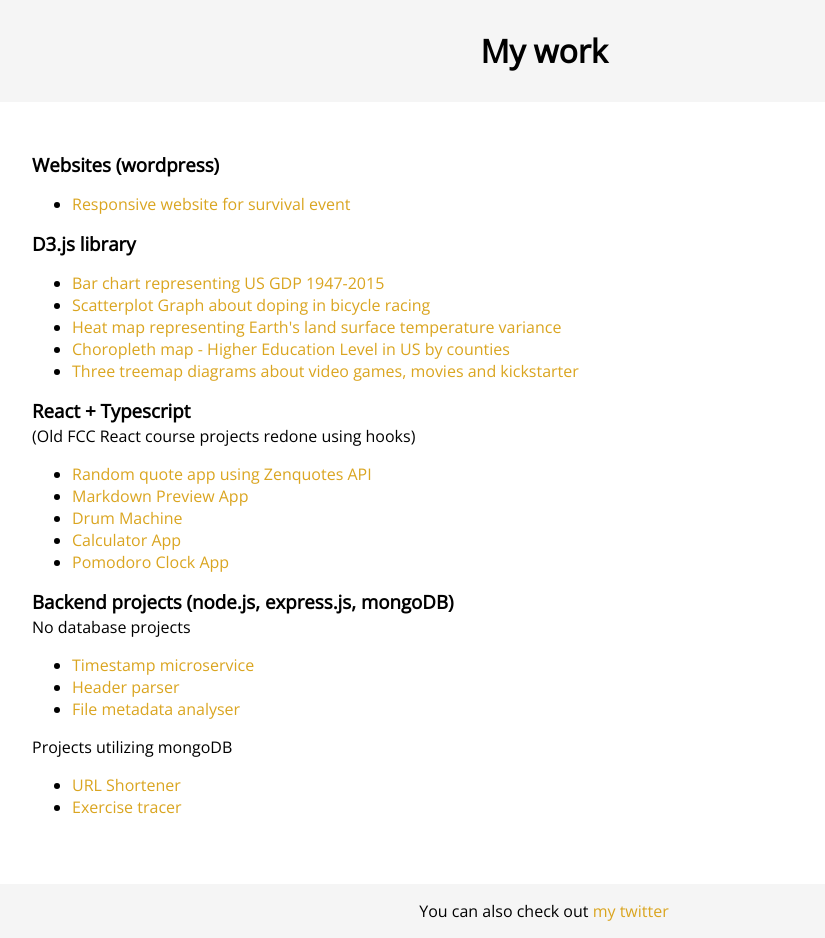
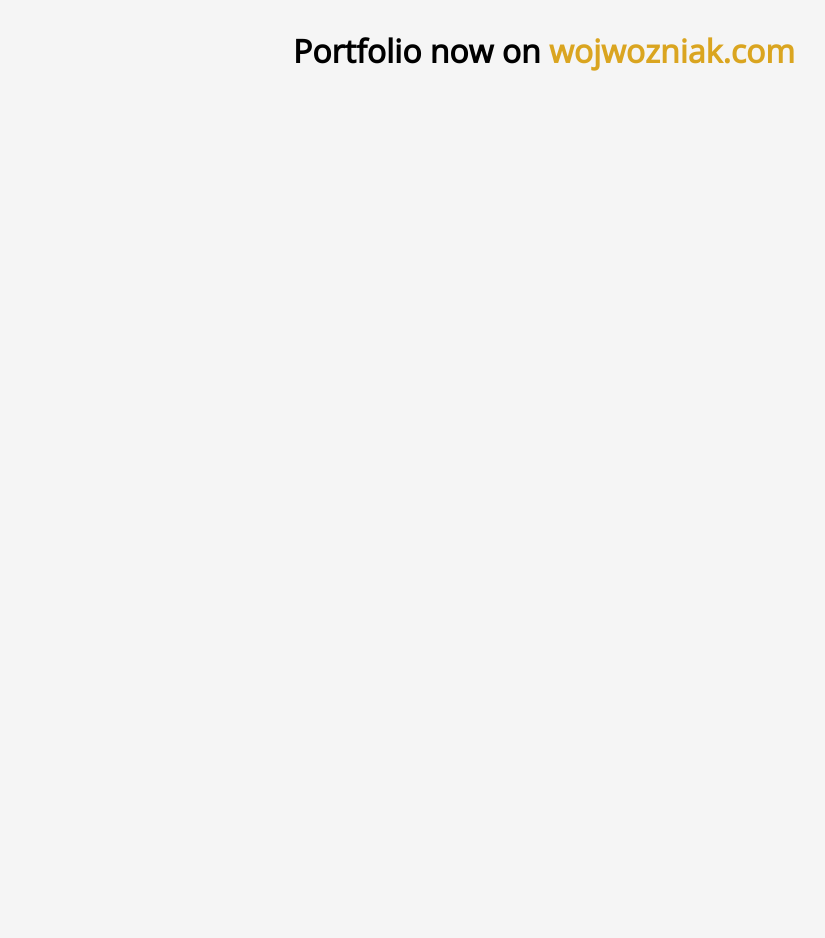
Before and after one commit to wojwozniak/wojwozniak.github.io, a plain HTML site: page index.html in a window 1280 px wide. Shown: the whole page, without its empty margins (96-921 px from the left). After the commit the page ends 800 px from the top, so only its background shows below. Drawn offline with nearby package versions, Linux system fonts and the light colour scheme.

Commit message:
Update index.html

```diff
--- a/index.html
+++ b/index.html
@@ -8,42 +8,6 @@
 </head>
 <body>
     <div id="root">
-        <h1 id="title">My work</h1>
-        <div id="box">
-            <h3 class="subtitle">Websites (wordpress)</h3>
-            <ul>
-                <li><a href="https://pustynnaburza.dabrowagornicza.zhp.pl/" target="_blank">Responsive website for survival event</a></li>
-            </ul>
-            <h3 class="subtitle">D3.js library</h3>
-            <ul>
-                <li><a href="https://wojwozniak.github.io/d3-barchart/" target="_blank">Bar chart representing US GDP 1947-2015</a></li>
-                <li><a href="https://wojwozniak.github.io/d3-scatterplot-graph/" target="_blank">Scatterplot Graph about doping in bicycle racing</a></li>
-                <li><a href="https://wojwozniak.github.io/d3-heat-map/" target="_blank">Heat map representing Earth's land surface temperature variance</a></li>
-                <li><a href="https://wojwozniak.github.io/d3-choropleth-map/" target="_blank">Choropleth map - Higher Education Level in US by counties</a></li>
-                <li><a href="https://wojwozniak.github.io/d3-treemap-diagram/" target="_blank">Three treemap diagrams about video games, movies and kickstarter</a></li>
-            </ul>
-            <h3 class="subtitle">React + Typescript</h3>
-            <p class="about">(Old FCC React course projects redone using hooks)</p>
-            <ul>
-                <li><a href="https://wojwozniak.github.io/tsx-random-quote/" target="_blank">Random quote app using Zenquotes API</a></li>
-                <li><a href="https://wojwozniak.github.io/tsx-markdown-previewer/" target="_blank">Markdown Preview App</a></li>
-                <li><a href="https://wojwozniak.github.io/tsx-drum-machine/" target="_blank">Drum Machine</a></li>
-                <li><a href="https://wojwozniak.github.io/tsx-calculator" target="_blank">Calculator App</a></li>
-                <li><a href="https://wojwozniak.github.io/tsx-pomodoro-clock" target="_blank">Pomodoro Clock App</a></li>
-            </ul>
-            <h3 class="subtitle">Backend projects (node.js, express.js, mongoDB)</h3>
-            <p class="about">No database projects</p>
-            <ul>
-                <li><a href="https://nodejs-project-timestamp.pulchnymamut.repl.co/" target="_blank">Timestamp microservice</a></li>
-                <li><a href="https://boilerplate-project-headerparser.pulchnymamut.repl.co/" target="_blank">Header parser</a></li>
-                <li><a href="https://nodejs-project-filemetadata.pulchnymamut.repl.co" target="_blank">File metadata analyser</a></li>
-            </ul>
-            <p class="about">Projects utilizing mongoDB</p>
-            <ul>
-                <li><a href="https://nodejs-project-urlshortener.pulchnymamut.repl.co" target="_blank">URL Shortener</a></li>
-                <li><a href="https://nodejs-project-exercisetracker.pulchnymamut.repl.co" target="_blank">Exercise tracer</a></li>
-            </ul>
-        </div>
-        <p id="subtitle">You can also check out <a href="https://twitter.com/woj_wozniak" target="_blank">my twitter</a></p>
+        <h1 id="title">Portfolio now on <a href="https://wojwozniak.com/">wojwozniak.com</a></h1>
     </div>
 </body>
```
